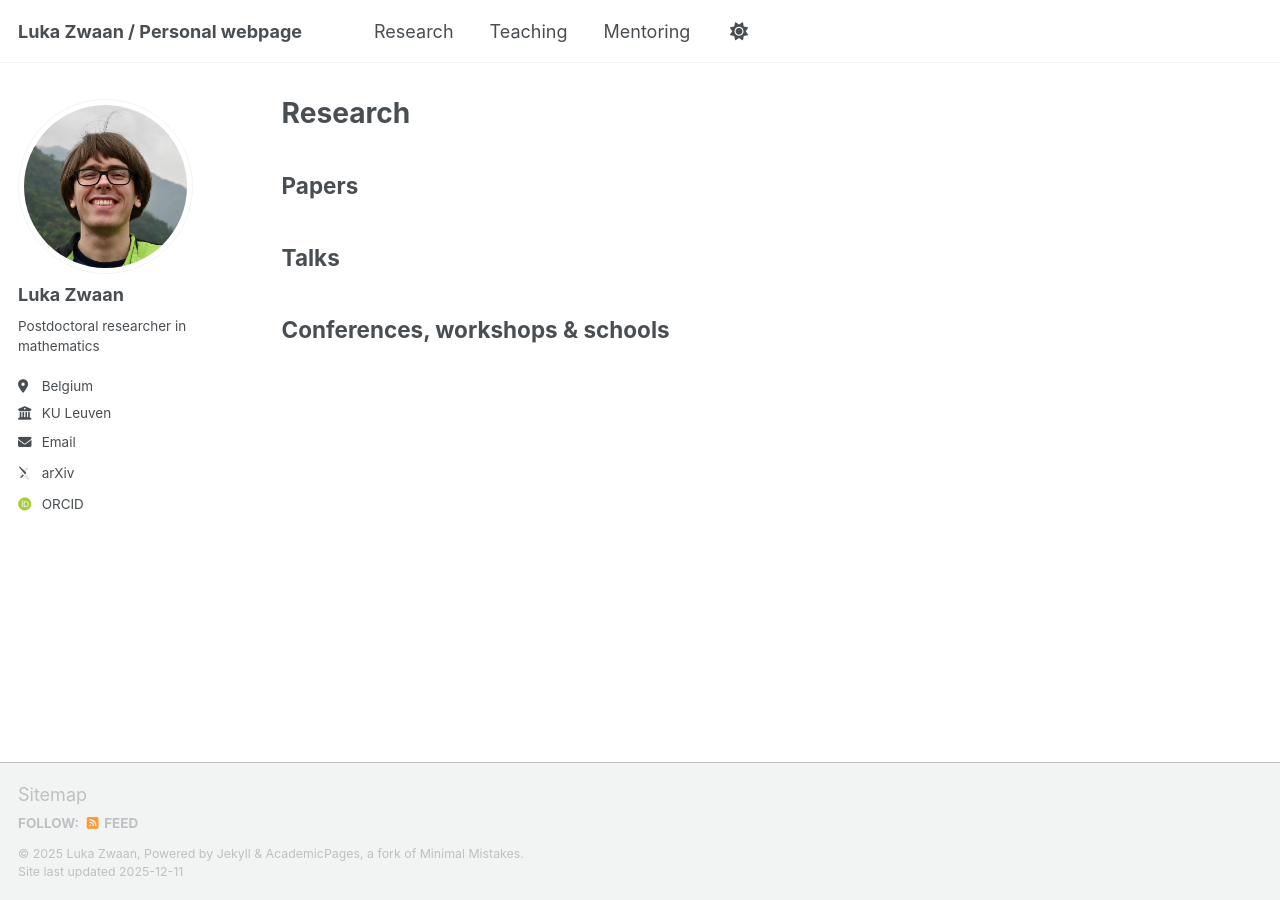
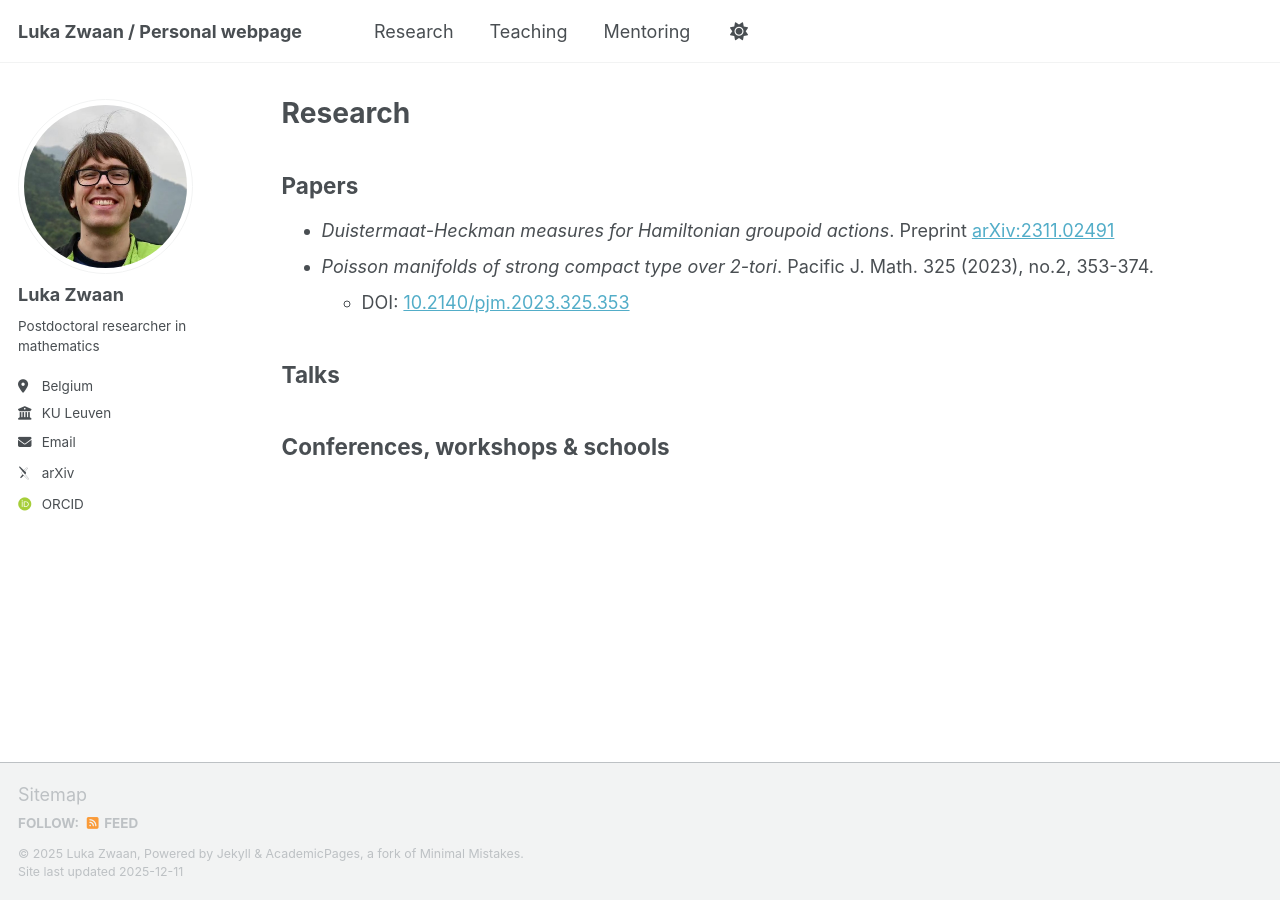
Before and after one commit to LukaZwaan/lukazwaan.github.io, a Jekyll site: the page built from _pages/research.md, in a window 1280 px wide. Built offline with Jekyll 4.4.1, drawn with Linux system fonts in a browser that asks for light colours; some web fonts are replaced; a script bundle is joined from its source files by our own code; library files that are not in the unit come from our copies.

Commit message:
Update research.md

```diff
--- a/_pages/research.md
+++ b/_pages/research.md
@@ -8,7 +8,9 @@ author_profile: true
 Papers
 ------
 
-
+* _Duistermaat-Heckman measures for Hamiltonian groupoid actions_. Preprint [arXiv:2311.02491](https://arxiv.org/abs/2311.02491)
+* _Poisson manifolds of strong compact type over 2-tori_. Pacific J. Math. 325 (2023), no.2, 353-374.
+  * DOI: [10.2140/pjm.2023.325.353](https://msp.org/pjm/2023/325-2/p08.xhtml)
 
 Talks
 ------
```
